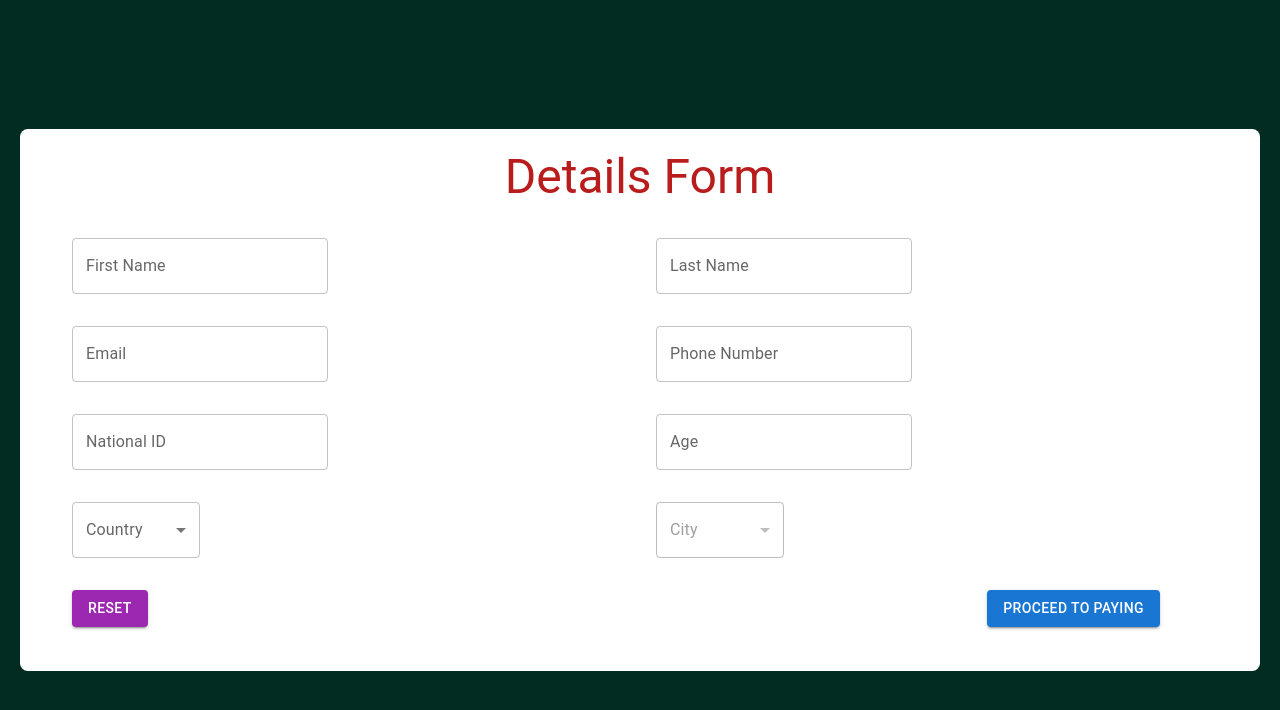
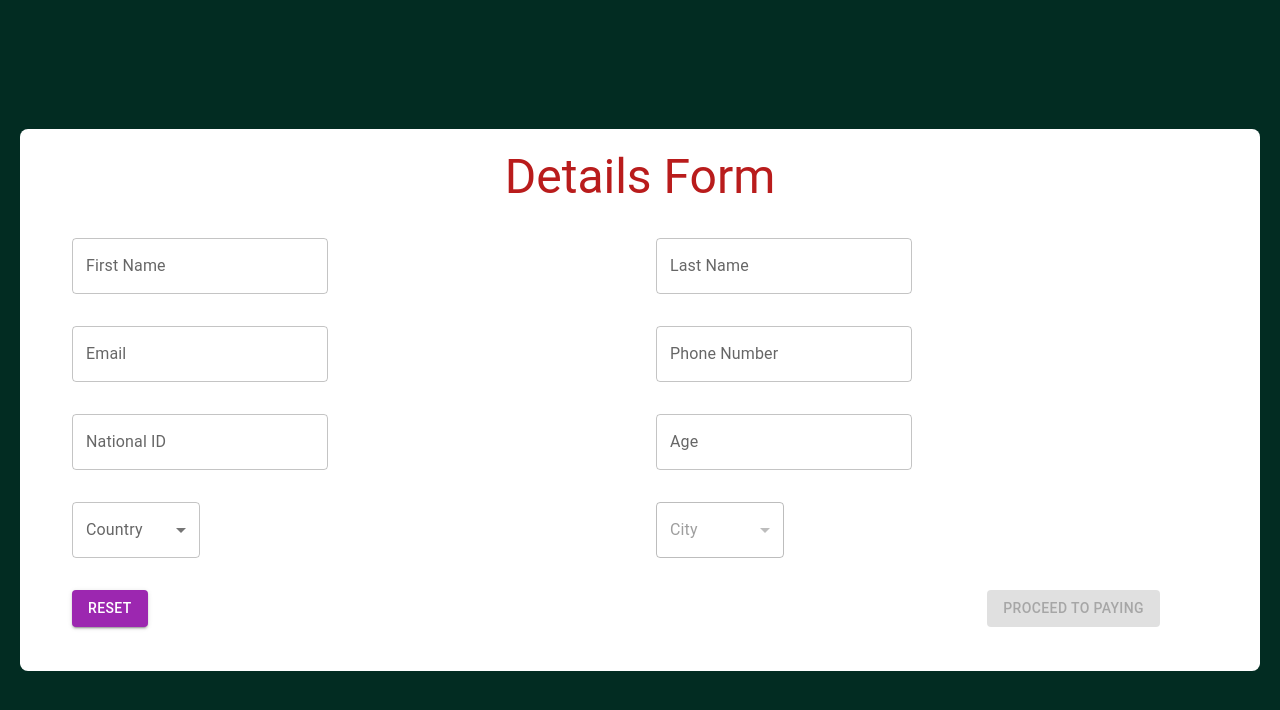
Before and after one commit to seifeldin1/Donate-To-Palestine, a React (Create React App) app: page /home/userInfo in a window 1280 px wide. Shown: the top 710 px of the page. Built offline with nearby package versions, Linux system fonts and the light colour scheme.

Commit message:
updated user details

```diff
--- a/src/userDetails.tsx
+++ b/src/userDetails.tsx
@@ -423,7 +423,7 @@ const UserDetailPage:React.FC=()=>{
                         variant="contained"
                         color="primary"
                         onClick={submitHandler}
-                        disabled={proceed}
+                        disabled={!proceed}
                         className="transition ease-in-out duration-150 transform hover:scale-105"
                         >
                           <Link to={proceed?"/home/userInfo/payment":"#"} > Proceed to Paying</Link>
```
